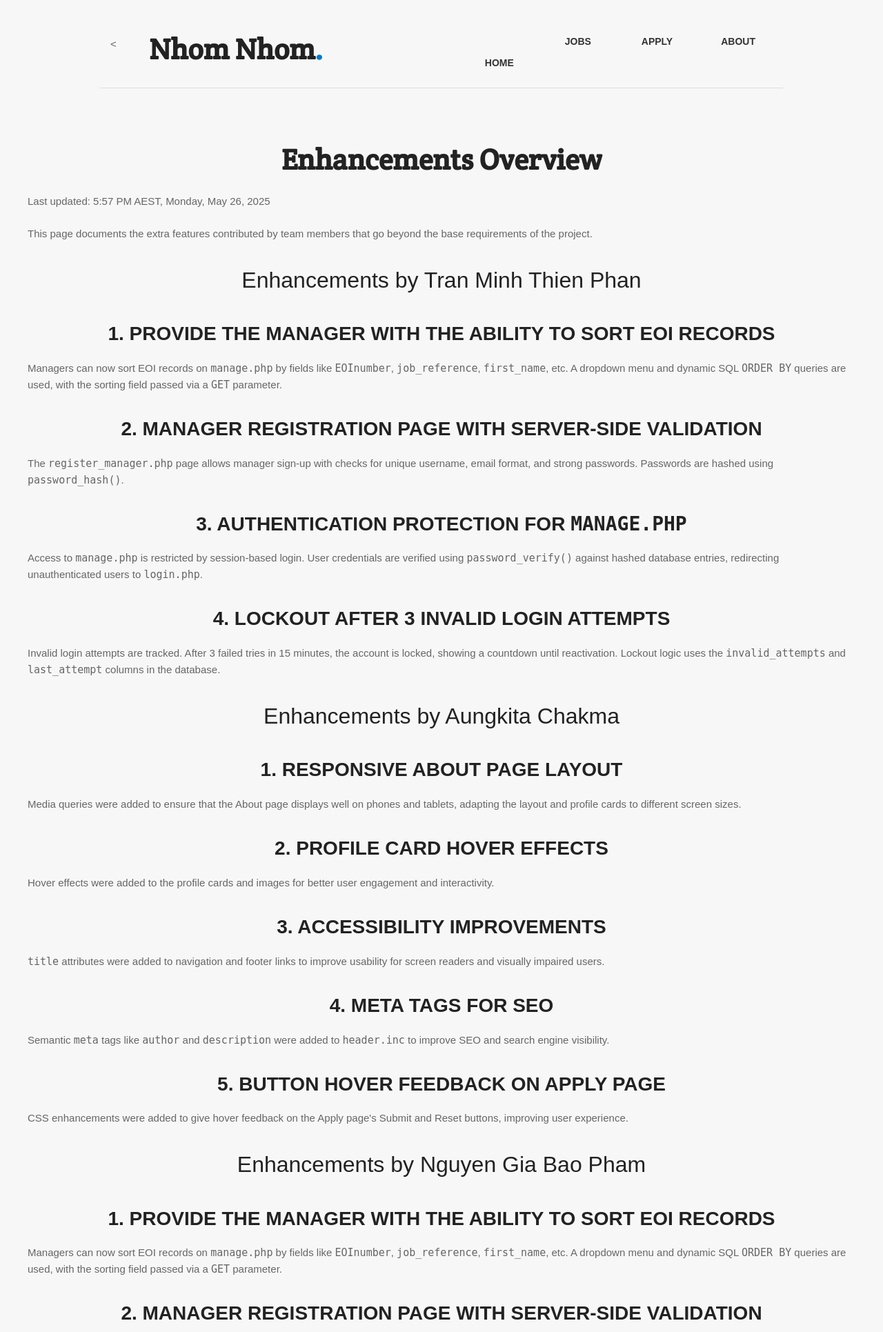
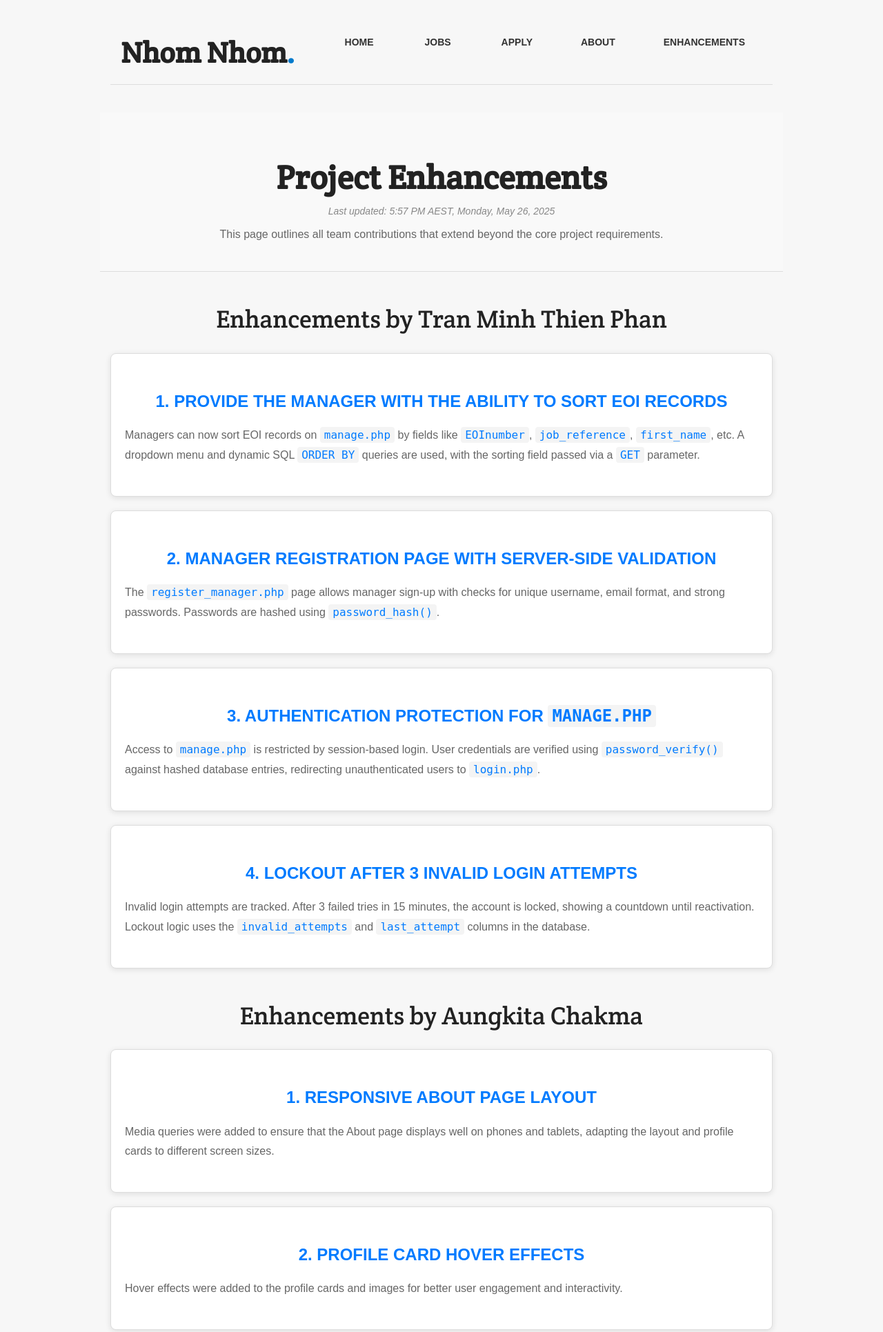
Before and after one commit to 105730519/Project-part-2, a PHP site: page /enhancements.php in a window 1280 px wide. Shown: the top 1931 px of the page at 69% size. Run offline with PHP 8.4, Linux system fonts and the light colour scheme.

Commit message:
Corrected the CSS file path in header.inc from styles/styles.css to styles.css to ensure the stylesheet loads. Removed duplicate Crete Round font import from header.inc, as it’s already in styles.css. Made the <body> class dynamic in header.inc using a $body_class variable, set to "enhancements" in enhancements.php, avoiding conflicts with body.index. Added styles for .timestamp and .description in styles.css to enhance the enhancements-header section. Ensured navigation from menu.inc displays correctly with header.company-name styles once the CSS loads.

```diff
--- a/enhancements.php
+++ b/enhancements.php
@@ -1,111 +1,65 @@
 <?php
+$body_class = "enhancements"; // Set the body class for this page
 include("header.inc");
 include("menu.inc");
 require("settings.php");
 
-// Database connection (for potential future use, e.g., displaying EOI sorting)
+// Database connection (optional for future use)
 $conn = @mysqli_connect($host, $user, $pwd, $sql_db);
 if (!$conn) {
     echo "<p>Database connection failed: " . mysqli_connect_error() . "</p>";
     exit();
 }
 
-// Current date and time
+// Get current time in Melbourne
 $date_time = new DateTime('now', new DateTimeZone('Australia/Melbourne'));
-$current_date_time = $date_time->format('g:i A T, l, F j, Y'); // e.g., 9:07 AM AEST, Thursday, May 22, 2025
+$current_date_time = $date_time->format('g:i A T, l, F j, Y');
 ?>
 
 <main>
     <section class="enhancements-header">
-        <h1>Enhancements Overview</h1>
-        <p>Last updated: <?php echo $current_date_time; ?></p>
-        <p>This page documents the extra features contributed by team members that go beyond the base requirements of the project.</p>
+        <h1>Project Enhancements</h1>
+        <p class="timestamp">Last updated: <?= $current_date_time; ?></p>
+        <p class="description">This page outlines all team contributions that extend beyond the core project requirements.</p>
     </section>
 
-    <!-- === Enhancements by Tran Minh Thien Phan === -->
-    <section class="enhancements-list">
-        <h2>Enhancements by Tran Minh Thien Phan</h2>
+    <?php
+    $team_enhancements = [
+        "Tran Minh Thien Phan" => [
+            "Provide the Manager with the Ability to Sort EOI Records" => "Managers can now sort EOI records on <code>manage.php</code> by fields like <code>EOInumber</code>, <code>job_reference</code>, <code>first_name</code>, etc. A dropdown menu and dynamic SQL <code>ORDER BY</code> queries are used, with the sorting field passed via a <code>GET</code> parameter.",
+            "Manager Registration Page with Server-Side Validation" => "The <code>register_manager.php</code> page allows manager sign-up with checks for unique username, email format, and strong passwords. Passwords are hashed using <code>password_hash()</code>.",
+            "Authentication Protection for <code>manage.php</code>" => "Access to <code>manage.php</code> is restricted by session-based login. User credentials are verified using <code>password_verify()</code> against hashed database entries, redirecting unauthenticated users to <code>login.php</code>.",
+            "Lockout After 3 Invalid Login Attempts" => "Invalid login attempts are tracked. After 3 failed tries in 15 minutes, the account is locked, showing a countdown until reactivation. Lockout logic uses the <code>invalid_attempts</code> and <code>last_attempt</code> columns in the database.",
+        ],
+        "Aungkita Chakma" => [
+            "Responsive About Page Layout" => "Media queries were added to ensure that the About page displays well on phones and tablets, adapting the layout and profile cards to different screen sizes.",
+            "Profile Card Hover Effects" => "Hover effects were added to the profile cards and images for better user engagement and interactivity.",
+            "Accessibility Improvements" => "<code>title</code> attributes were added to navigation and footer links to improve usability for screen readers and visually impaired users.",
+            "Meta Tags for SEO" => "Semantic <code>meta</code> tags like <code>author</code> and <code>description</code> were added to <code>header.inc</code> to improve SEO and search engine visibility.",
+            "Button Hover Feedback on Apply Page" => "CSS enhancements were added to give hover feedback on the Apply page's Submit and Reset buttons, improving user experience.",
+        ],
+        "Nguyen Gia Bao Pham" => [
+            "Manager Registration Page with Server-Side Validation" => "The <code>register_manager.php</code> page allows manager sign-up with checks for unique username, email format, and strong passwords. Passwords are hashed using <code>password_hash()</code>.",
+            "Authentication Protection for <code>manage.php</code>" => "Access to <code>manage.php</code> is restricted by session-based login. User credentials are verified using <code>password_verify()</code> against hashed database entries, redirecting unauthenticated users to <code>login.php</code>.",
+            "Lockout After 3 Invalid Login Attempts" => "Invalid login attempts are tracked. After 3 failed tries in 15 minutes, the account is locked, showing a countdown until reactivation. Lockout logic uses the <code>invalid_attempts</code> and <code>last_attempt</code> columns in the database.",
+            "Provide the database with EOI table" => "Worked with phpMyAdmin to create and configure the <code>EOI</code> table schema.",
+        ]
+    ];
 
-        <article class="enhancement-item">
-            <h3>1. Provide the Manager with the Ability to Sort EOI Records</h3>
-            <p>Managers can now sort EOI records on <code>manage.php</code> by fields like <code>EOInumber</code>, <code>job_reference</code>, <code>first_name</code>, etc. A dropdown menu and dynamic SQL <code>ORDER BY</code> queries are used, with the sorting field passed via a <code>GET</code> parameter.</p>
-        </article>
-
-        <article class="enhancement-item">
-            <h3>2. Manager Registration Page with Server-Side Validation</h3>
-            <p>The <code>register_manager.php</code> page allows manager sign-up with checks for unique username, email format, and strong passwords. Passwords are hashed using <code>password_hash()</code>.</p>
-        </article>
-
-        <article class="enhancement-item">
-            <h3>3. Authentication Protection for <code>manage.php</code></h3>
-            <p>Access to <code>manage.php</code> is restricted by session-based login. User credentials are verified using <code>password_verify()</code> against hashed database entries, redirecting unauthenticated users to <code>login.php</code>.</p>
-        </article>
-
-        <article class="enhancement-item">
-            <h3>4. Lockout After 3 Invalid Login Attempts</h3>
-            <p>Invalid login attempts are tracked. After 3 failed tries in 15 minutes, the account is locked, showing a countdown until reactivation. Lockout logic uses the <code>invalid_attempts</code> and <code>last_attempt</code> columns in the database.</p>
-        </article>
-    </section>
-
-    <!-- === Enhancements by Aungkita Chakma === -->
-    <section class="enhancements-list">
-        <h2>Enhancements by Aungkita Chakma</h2>
-
-        <article class="enhancement-item">
-            <h3>1. Responsive About Page Layout</h3>
-            <p>Media queries were added to ensure that the About page displays well on phones and tablets, adapting the layout and profile cards to different screen sizes.</p>
-        </article>
-
-        <article class="enhancement-item">
-            <h3>2. Profile Card Hover Effects</h3>
-            <p>Hover effects were added to the profile cards and images for better user engagement and interactivity.</p>
-        </article>
-
-        <article class="enhancement-item">
-            <h3>3. Accessibility Improvements</h3>
-            <p><code>title</code> attributes were added to navigation and footer links to improve usability for screen readers and visually impaired users.</p>
-        </article>
-
-        <article class="enhancement-item">
-            <h3>4. Meta Tags for SEO</h3>
-            <p>Semantic <code>meta</code> tags like <code>author</code> and <code>description</code> were added to <code>header.inc</code> to improve SEO and search engine visibility.</p>
-        </article>
-
-        <article class="enhancement-item">
-            <h3>5. Button Hover Feedback on Apply Page</h3>
-            <p>CSS enhancements were added to give hover feedback on the Apply page's Submit and Reset buttons, improving user experience.</p>
-        </article>
-    </section>
-
-    <!-- === Enhancements by Nguyen Gia Bao Pham === -->
-    <section class="enhancements-list">
-        <h2>Enhancements by Nguyen Gia Bao Pham</h2>
-
-        <article class="enhancement-item">
-            <h3>1. Provide the Manager with the Ability to Sort EOI Records</h3>
-            <p>Managers can now sort EOI records on <code>manage.php</code> by fields like <code>EOInumber</code>, <code>job_reference</code>, <code>first_name</code>, etc. A dropdown menu and dynamic SQL <code>ORDER BY</code> queries are used, with the sorting field passed via a <code>GET</code> parameter.</p>
-        </article>
-
-        <article class="enhancement-item">
-            <h3>2. Manager Registration Page with Server-Side Validation</h3>
-            <p>The <code>register_manager.php</code> page allows manager sign-up with checks for unique username, email format, and strong passwords. Passwords are hashed using <code>password_hash()</code>.</p>
-        </article>
-
-        <article class="enhancement-item">
-            <h3>3. Authentication Protection for <code>manage.php</code></h3>
-            <p>Access to <code>manage.php</code> is restricted by session-based login. User credentials are verified using <code>password_verify()</code> against hashed database entries, redirecting unauthenticated users to <code>login.php</code>.</p>
-        </article>
-
-        <article class="enhancement-item">
-            <h3>4. Lockout After 3 Invalid Login Attempts</h3>
-            <p>Invalid login attempts are tracked. After 3 failed tries in 15 minutes, the account is locked, showing a countdown until reactivation. Lockout logic uses the <code>invalid_attempts</code> and <code>last_attempt</code> columns in the database.</p>
-        </article>
-
-        <article class="enhancement-item">
-            <h3>5. Provide the database with EOI table</h3>
-            <p>Work with the PHPMyAdmin for create a table</p>
-        </article>
-    </section>
+    foreach ($team_enhancements as $member => $enhancements) {
+        echo "<section class='enhancements-list'>";
+        echo "<h2>Enhancements by {$member}</h2>";
+        $count = 1;
+        foreach ($enhancements as $title => $description) {
+            echo "<article class='enhancement-item'>";
+            echo "<h3>{$count}. {$title}</h3>";
+            echo "<p>{$description}</p>";
+            echo "</article>";
+            $count++;
+        }
+        echo "</section>";
+    }
+    ?>
 </main>
 
 <?php include("footer.inc"); ?>
--- a/footer.inc
+++ b/footer.inc
@@ -8,7 +8,7 @@
                 <li><a href="about.php">Team</a></li>
                 <li><a href="https://nhomnhom.atlassian.net/jira/software/projects/SCRUM/summary">Jira</a></li>
                 <li><a href="jobs.php">Careers</a></li>
-                <li><a href="https://github.com/baothanhthienn/Project-Part-1">Github</a></li>
+                <li><a href="https://github.com/105730519/Project-part-2.git">Github</a></li>
             </ul>
             <ul>
                 <li><h5>Connect</h5></li>
@@ -21,7 +21,6 @@
                 <li><h5>Help</h5></li>
                 <li><a href="#" title="Need support?">Support</a></li>
                 <li><a href="#" title="Contact our team">Contact</a></li>
-                <li><a href="enhancements.php" title="See added features">Enhancements</a></li>
             </ul>
         </div>
     </div>
--- a/header.inc
+++ b/header.inc
@@ -4,8 +4,9 @@
 <head>
     <meta charset="UTF-8">
     <meta name="viewport" content="width=device-width, initial-scale=1">
+    <meta name="description" content="Nhom Nhom - Job Application Platform">
+    <meta name="author" content="Tran Minh Thien Phan, Nguyen Gia Bao Pham">
     <title>Nhom Nhom Careers</title>
     <link rel="stylesheet" href="styles/styles.css">
-    <link href="http://fonts.googleapis.com/css?family=Crete+Round" rel="stylesheet" type="text/css">
 </head>
-<body class="index">
+<body class="<?php echo isset($body_class) ? htmlspecialchars($body_class) : 'index'; ?>">
--- a/styles/styles.css
+++ b/styles/styles.css
@@ -18,13 +19,16 @@ p {
 }
 
 h1 {
-    font-family: 'Crete Round', serif;
+    font-family: 'Crete Round', 'Georgia', serif, sans-serif;
     font-size: 42px;
     color: #333;
     margin-bottom: 15px;
+    margin: 0;
+    line-height: 1;
 }
 
 h2 {
+    font-family: 'Crete Round', 'Georgia', serif, sans-serif;
     font-size: 32px;
     font-weight: 300;
     color: #333;
@@ -63,47 +67,139 @@ a:hover {
     color: #007acc;
 }
 
+code {
+    background-color: #f4f4f4;
+    padding: 2px 6px;
+    border-radius: 4px;
+    font-family: monospace;
+    color: #007bff;
+}
+
 .company-name {
     max-width: 960px;
     margin: 0 auto;
     padding: 0 15px;
 }
 
-/* header stuff */
-header {
+/* Header stuff */
+header.company-name {
     display: flex;
     align-items: center;
     justify-content: space-between;
-    padding: 25px 0;
+    padding: 25px 15px;
     border-bottom: 1px solid #ddd;
+    max-width: 960px;
+    margin: 0 auto;
+    box-sizing: border-box;
 }
 
-header h1 .color {
+header.company-name h1 .color {
     color: #007acc;
 }
 
-nav ul {
+header.company-name nav ul {
     list-style: none;
-    /* Removes default bullet points from the navigation list */
     display: flex;
-    /* Uses Flexbox to arrange navigation items horizontally */
+    align-items: center;
     gap: 20px;
     padding: 0;
     margin: 0;
 }
 
-nav ul li a {
+header.company-name nav ul li a {
     font-weight: 600;
     font-size: 14px;
     text-transform: uppercase;
     padding: 14px 25px;
-    /* improved padding for tap targets */
-    /*Touch targets should be at least 44x44px on mobile.(Recommended by AI*/
     min-width: 44px;
     min-height: 44px;
     display: inline-flex;
     align-items: center;
     justify-content: center;
+    color: #333;
+    text-decoration: none;
+    line-height: 1;
+}
+
+header.company-name nav ul li a:hover {
+    color: #007acc;
+}
+
+.logo-link {
+    text-decoration: none;
+    color: inherit;
+    display: inline-flex;
+    align-items: center;
+}
+
+.logo-link:hover {
+    text-decoration: underline;
+}
+
+/* Enhancements Page */
+main section.enhancements-header {
+    background: #f9f9f9 !important;
+    padding: 40px 15px !important;
+    text-align: center;
+    border-bottom: 1px solid #ddd;
+    max-width: 960px;
+    margin: 0 auto;
+}
+
+main section.enhancements-header h1 {
+    font-size: 48px;
+    margin-bottom: 10px;
+}
+
+main section.enhancements-header p.timestamp {
+    font-size: 14px;
+    color: #888;
+    margin-bottom: 10px;
+    font-style: italic;
+}
+
+main section.enhancements-header p.description {
+    font-size: 16px;
+    color: #666;
+    max-width: 700px;
+    margin: 0 auto;
+}
+
+main section.enhancements-list {
+    max-width: 960px;
+    margin: 40px auto;
+    padding: 0 15px;
+}
+
+main section.enhancements-list h2 {
+    font-size: 36px;
+    margin-bottom: 20px;
+}
+
+main section.enhancements-list article.enhancement-item {
+    background: #fff !important;
+    border: 1px solid #ddd;
+    border-radius: 8px;
+    padding: 20px;
+    margin-bottom: 20px;
+    box-shadow: 0 2px 8px rgba(0, 0, 0, 0.1);
+    transition: transform 0.3s ease, box-shadow 0.3s ease;
+}
+
+main section.enhancements-list article.enhancement-item:hover {
+    transform: scale(1.02);
+    box-shadow: 0 4px 12px rgba(0, 0, 0, 0.15);
+}
+
+main section.enhancements-list article.enhancement-item h3 {
+    font-size: 24px;
+    color: #007bff;
+    margin-bottom: 10px;
+}
+
+main section.enhancements-list article.enhancement-item p {
+    font-size: 16px;
+    line-height: 1.8;
 }
 
 /* Hero */
@@ -718,43 +871,7 @@ dd {
     transition: border-color 0.3s ease;
 }
 
-@media (max-width: 600px) {
-    .profile {
-        gap: 20px;
-        padding: 0 10px;
-    }
-
-    .profile-card {
-        flex-direction: column;
-        align-items: center;
-        text-align: center;
-    }
-
-    .info {
-        padding-right: 0;
-    }
-
-    .photo img {
-        width: 150px;
-    }
-}
-.logo-link {
-    text-decoration: none;
-    color: inherit;
-    display: inline-block;
-  }
-
-  .logo-link:hover {
-    text-decoration: underline;
-    color:none;
-  }
-
-
-/* Author: Nguyen Gia Bao Pham, Tran Minh Thien Phan
-purpose: CSS for login page */
-
-
-  /* Styling for Username, Password, and ConfirmPassword sections */
+/* ================== LOGIN PAGE STYLES ================== */
 .Username, .Password, .ConfirmPassword {
     margin: 20px 0;
 }
```
Also changed, not shown: other parts of styles/styles.css (+134 -54 lines), menu.inc (+7 -6 lines).
